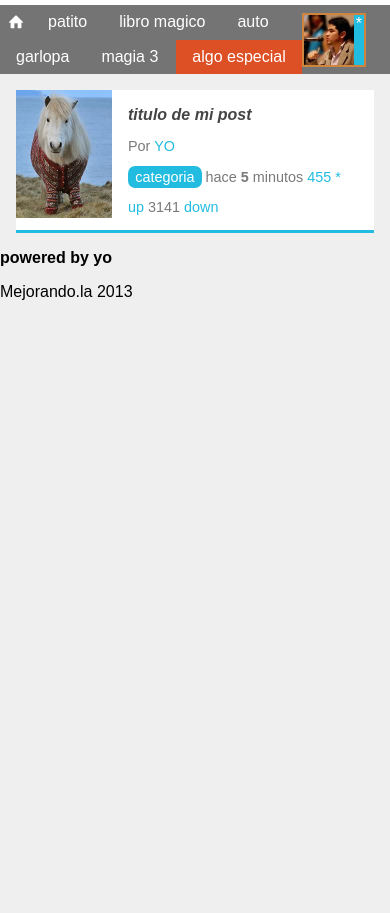
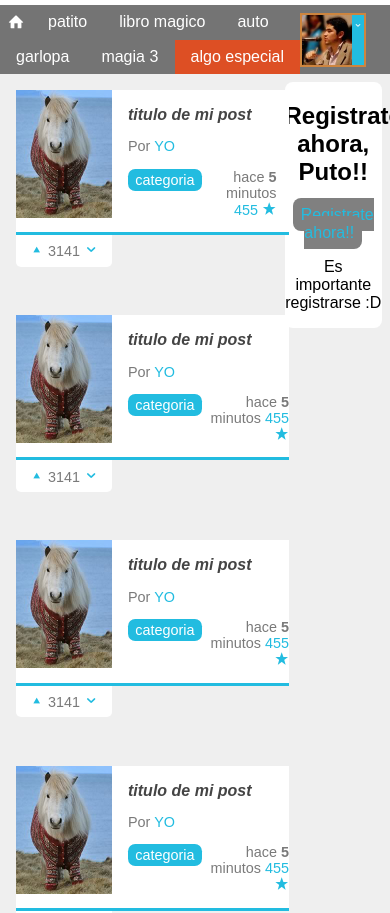
Before and after one commit to Fenix25/Github, a plain HTML site: page index.html in a window 390 px wide. Shown: the part 196-1109 px from the top of the page. Before the commit the page ends 844 px from the top, so only its background shows below. Drawn offline with Linux system fonts and the light colour scheme.

Commit message:
lo del responsive

```diff
--- a/estilos.css
+++ b/estilos.css
@@ -35,6 +35,18 @@ body
 	font-size	: 16px;
 	margin		: 0;
 }
+footer
+{
+	background: gray;
+	margin: 0;
+	padding: 0;
+	text-align: center;
+}
+footer p
+{
+	margin: 0;
+	padding: 0;
+}
 header
 {
 	background	: #434343;
@@ -54,6 +66,12 @@ header h1
 	margin		: 0 0 0 1em;
 	width		: 60%;
 	text-align  : center;
+}
+header figcaption:before
+{
+	content: "\e600";
+	font-family: "iconFont";
+	font-size: 0.5em;
 }
 header #avatar
 {
@@ -113,19 +131,57 @@ nav #publicar_nav a
 #contenido .item
 {
 	background		: white;
-	margin			: 1em;
 	border-bottom	: 3px #22BCE0 solid;
+	margin			: 1em 1em 5em 1em;
+	min-height      : 128px;
+	position: relative;
+	width: 70%
+}
+#contenido .item .votacion
+{
+	background: white;
+	border-radius: 0 0 5px 5px;
+	margin: 3px 0;
+	padding: 0.5em 0;
+	position: absolute;
+	text-align: center;
+	top: 100%;
+	width: 96px;
+}
+#contenido .item .votacion .up:before
+{
+	content: "\e601";
+	font-family: "iconfont";
+}
+#contenido .item .votacion .down:before
+{
+	content: "\e600";
+	font-family: "iconFont"
 }
 #contenido .item p
 {
 	color		: #7A7A7A;
 	font-size	: 0.9em;
 }
+#contenido .item .autor_item
+{
+
+}
+#contenido .item .datos_item
+{
+	text-align: right;
+}
+#contenido .item .datos_item .guardar_item:before
+{
+	content: "\e603";
+	font-family: "iconfont";
+}
 #contenido .item .datos_item .tag_item
 {
 	background		: #22BCE0;
 	border-radius	: 0.5em;
 	color			: white;
+	float: left;
 	padding			: 0.2em 0.5em;
 	text-decoration	: none;
 
@@ -150,6 +206,22 @@ nav #publicar_nav a
 	color			: #444;
 	text-decoration	: none;
 }
+#registrarse
+{
+	background: white;
+	border-radius: .5em;
+	display: block;
+	float: right;
+	margin: .5em .5em;
+	text-align: center;
+	width: 25%;
+}
+#registrarse a
+{
+	background: gray;
+	border-radius: .5em;
+	padding: .5em .5em;
+}
 .icon-arrow-down:before {
 	content: "\e600";
 }
@@ -168,11 +240,9 @@ nav #publicar_nav a
 .icon-house:before {
 	content: "\e605";
 }
-@media screen and (max-width: 1000px) {
-	header {
-		background: red;
-	}
-}
+
+
+
 
 a{color:#22bce0;text-decoration:none}
 body{font:16px Arial}
--- /dev/null
+++ b/fonts/responsive.css
@@ -0,0 +1,6 @@
+@media screen and (min-width: 768px) {
+	body
+	{
+		border: 3px solid red;
+	}
+}
--- a/index.html
+++ b/index.html
@@ -5,6 +5,7 @@
 	<title>Aca encontras lo que queres, papá</title>
 	<link rel="stylesheet" href="normalize.css" />
 	<link rel="stylesheet" href="estilos.css" />
+	<link rel="stylesheet" href="responsive.css" />
 </head>
 <body>
 	<HEADER>
@@ -15,14 +16,14 @@
 		<figure id="avatar">
 			<img src="avatar.jpg">
 			<figcaption>
-				*
+
 			</figcaption>
 		</figure>
 	</HEADER>
 	<nav>
 		<ul>
 			<li id="flechita_nav"><a class="icon-house" href="http://grooveshark.com/#!/playlist/Cursos+Mejorando+la/92215929"></a></li>
-			<li><a href="#">patito</a></li>
+			<li><a href="http://www.facebook.com/">patito</a></li>
 			<li><a href="#">libro magico</a></li>
 			<li><a href="#">auto</a></li>
 			<li><a href="#">garlopa</a></li>
@@ -30,6 +31,11 @@
 			<li id="publicar_nav"><a href="#">algo especial</a></li>
 		</ul>
 	</nav>
+	<aside id="registrarse">
+		<h2>Registrate ahora, Puto!!</h2>
+		<p id="boton"><a href="#">Registrate ahora!!</a></p>
+		<p id="texto">Es importante registrarse :D</p>
+	</aside>
 	<section id="contenido">
 		<article class="item">
 			<figure class="imagen_item">
@@ -45,17 +51,101 @@
 				<a class="tag_item" href="#">categoria</a>
 				<span class="fecha_item"> hace <strong>5</strong> minutos</span>
 				<a class="comentarios_item" href="#">455</a>
-				<a class="guardar_item" href="#">*</a>
+				<a class="guardar_item" href="#"></a>
 			</p>
 			<p class="votacion">
-				<a class="up" href="#">up</a>
+				<a class="up" href="#"></a>
 				3141
-				<a class="down" href="#">down</a>
+				<a class="down" href="#"></a>
 			</p>
 		</article>
-		<article>
+		<article class="item">
+			<figure class="imagen_item">
+				<img src="imagen.jpg">
+			</figure>
+			<h2 class="titulo_item">
+				<a href="#">titulo de mi post</a>
+			</h2>
+			<p class="autor_item">
+				Por <a href="#">YO</a>
+			</p>
+			<p class="datos_item">
+				<a class="tag_item" href="#">categoria</a>
+				<span class="fecha_item"> hace <strong>5</strong> minutos</span>
+				<a class="comentarios_item" href="#">455</a>
+				<a class="guardar_item" href="#"></a>
+			</p>
+			<p class="votacion">
+				<a class="up" href="#"></a>
+				3141
+				<a class="down" href="#"></a>
+			</p>
 		</article>
-		<article>
+		<article class="item">
+			<figure class="imagen_item">
+				<img src="imagen.jpg">
+			</figure>
+			<h2 class="titulo_item">
+				<a href="#">titulo de mi post</a>
+			</h2>
+			<p class="autor_item">
+				Por <a href="#">YO</a>
+			</p>
+			<p class="datos_item">
+				<a class="tag_item" href="#">categoria</a>
+				<span class="fecha_item"> hace <strong>5</strong> minutos</span>
+				<a class="comentarios_item" href="#">455</a>
+				<a class="guardar_item" href="#"></a>
+			</p>
+			<p class="votacion">
+				<a class="up" href="#"></a>
+				3141
+				<a class="down" href="#"></a>
+			</p>
+		</article>
+		<article class="item">
+			<figure class="imagen_item">
+				<img src="imagen.jpg">
+			</figure>
+			<h2 class="titulo_item">
+				<a href="#">titulo de mi post</a>
+			</h2>
+			<p class="autor_item">
+				Por <a href="#">YO</a>
+			</p>
+			<p class="datos_item">
+				<a class="tag_item" href="#">categoria</a>
+				<span class="fecha_item"> hace <strong>5</strong> minutos</span>
+				<a class="comentarios_item" href="#">455</a>
+				<a class="guardar_item" href="#"></a>
+			</p>
+			<p class="votacion">
+				<a class="up" href="#"></a>
+				3141
+				<a class="down" href="#"></a>
+			</p>
+		</article>
+		<article class="item">
+			<figure class="imagen_item">
+				<img src="imagen.jpg">
+			</figure>
+			<h2 class="titulo_item">
+				<a href="#">titulo de mi post</a>
+			</h2>
+			<p class="autor_item">
+				Por <a href="#">YO</a>
+			</p>
+			<p class="datos_item">
+				<a class="tag_item" href="#">categoria</a>
+				<span class="fecha_item"> hace <strong>5</strong> minutos</span>
+				<a class="comentarios_item" href="#">455</a>
+				<a class="guardar_item" href="#"></a>
+			</p>
+			<p class="votacion">
+				<a class="up" href="#"></a>
+				3141
+				<a class="down" href="#"></a>
+			</p>
 		</article>
 	</section>
 	<footer>
```
Also changed, not shown: 2 other files.
